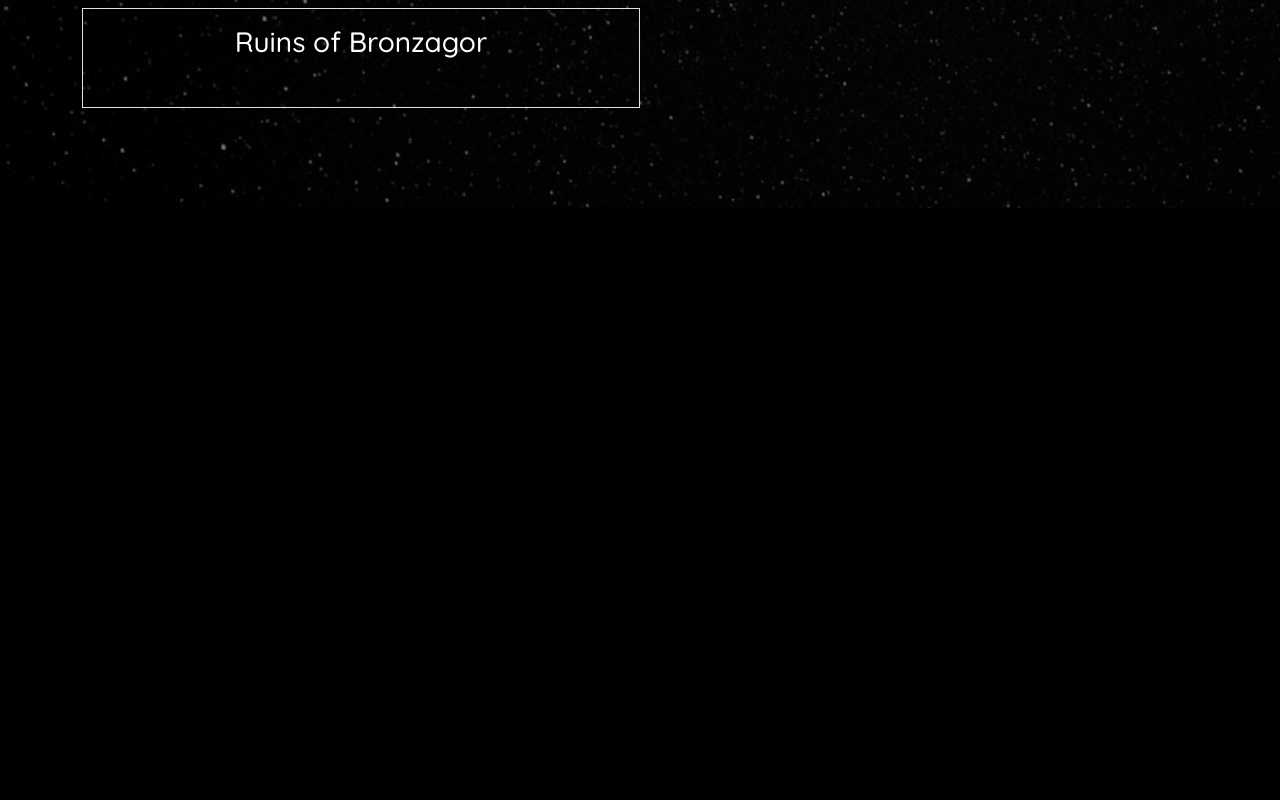
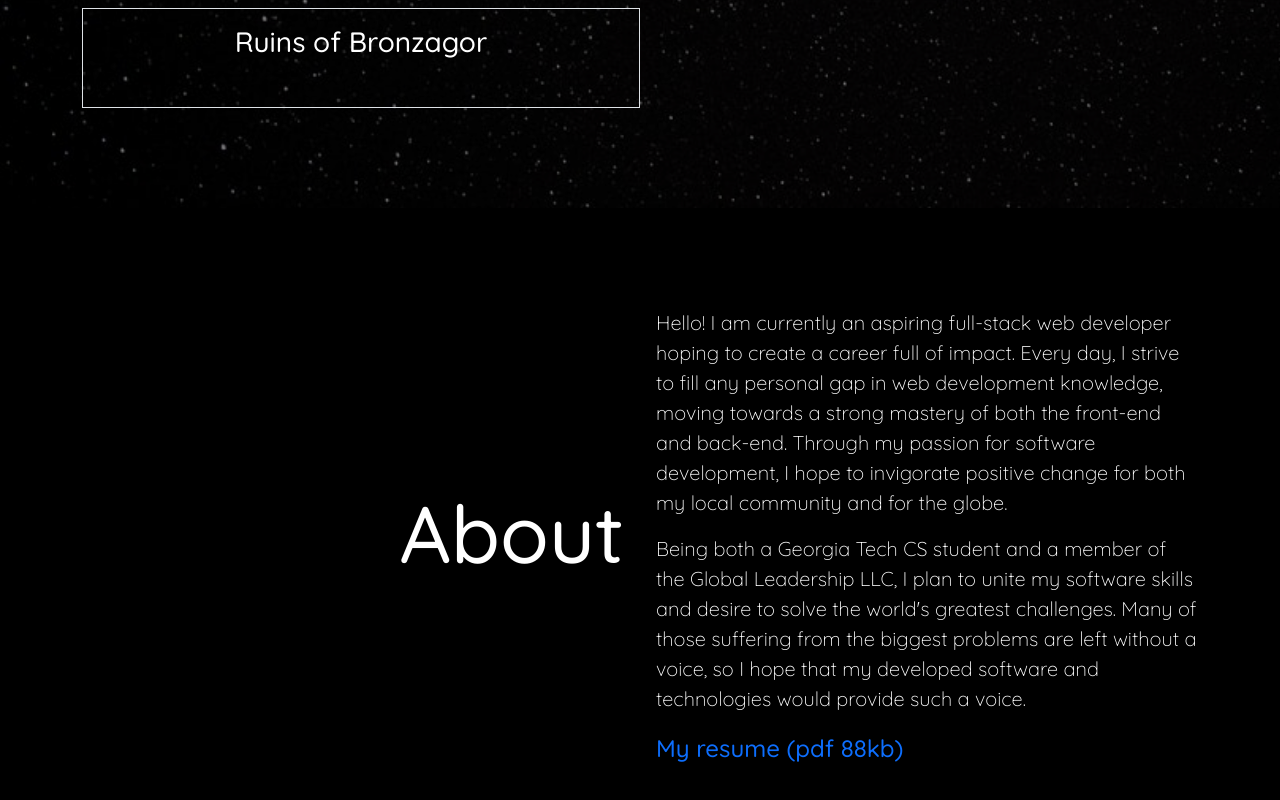
Before and after one commit to RichardZhangCS/RichardZhangCS.github.io, a React (Create React App) app: page / in a window 1280 px wide. Shown: the part 1803-2603 px from the top of the page. Before the commit the page ends 2011 px from the top, so only its background shows below. Built offline with nearby package versions, Linux system fonts and the light colour scheme.

Commit message:
Created about section

```diff
--- /dev/null
+++ b/src/AboutSection.css
@@ -0,0 +1,6 @@
+#about {
+  padding-top: 100px;
+  padding-bottom: 100px;
+  position: relative;
+  height: fit-content;
+}
--- /dev/null
+++ b/src/AboutSection.js
@@ -0,0 +1,33 @@
+import "./AboutSection.css";
+import resume from "./assets/resume.pdf";
+export default function AboutSection() {
+  return (
+    <section id="about">
+      <div className="container d-flex">
+        <div className="w-50 d-inline-block align-self-center">
+          <h1 className="section-title me-3 text-end">About</h1>
+        </div>
+        <div className="w-50 ps-3">
+          <p className="lead">
+            Hello! I am currently an aspiring full-stack web developer hoping to
+            create a career full of impact. Every day, I strive to fill any
+            personal gap in web development knowledge, moving towards a strong
+            mastery of both the front-end and back-end. Through my passion for
+            software development, I hope to invigorate positive change for both
+            my local community and for the globe.
+          </p>
+          <p className="lead">
+            Being both a Georgia Tech CS student and a member of the Global
+            Leadership LLC, I plan to unite my software skills and desire to
+            solve the world's greatest challenges. Many of those suffering from
+            the biggest problems are left without a voice, so I hope that my
+            developed software and technologies would provide such a voice.
+          </p>
+          <a href={resume} download className="download-link">
+            My resume (pdf 88kb)
+          </a>
+        </div>
+      </div>
+    </section>
+  );
+}
--- a/src/App.css
+++ b/src/App.css
@@ -10,3 +10,7 @@ body {
     opacity: 1;
   }
 }
+.download-link {
+  text-decoration: none;
+  font-size: 24px;
+}
--- a/src/App.js
+++ b/src/App.js
@@ -1,3 +1,4 @@
+import AboutSection from "./AboutSection";
 import "./App.css";
 import Header from "./Header";
 import HomeSection from "./HomeSection";
@@ -9,6 +10,7 @@ function App() {
       <Header></Header>
       <HomeSection></HomeSection>
       <ProjectsSection></ProjectsSection>
+      <AboutSection></AboutSection>
     </>
   );
 }
--- a/src/HomeSection.css
+++ b/src/HomeSection.css
@@ -17,16 +17,20 @@
 }
 #name,
 #title,
-#headshot {
+#headshot,
+.icon-container {
   opacity: 0;
   animation: fadein 1.5s;
   animation-fill-mode: forwards;
 }
 #title {
-  animation-delay: 0.3s;
+  animation-delay: 0.2s;
 }
 #headshot {
   animation-delay: 0.6s;
+}
+.icon-container {
+  animation-delay: 0.4s;
 }
 .fa {
   font-size: 30px;
--- a/src/ProjectsSection.js
+++ b/src/ProjectsSection.js
@@ -1,5 +1,5 @@
 import "./ProjectsSection.css";
-import pdfFile from "./instagram_voter.pdf";
+import pdfFile from "./assets/instagram_voter.pdf";
 export default function ProjectsSection() {
   const createProjectObj = (title, link, current) => {
     return { title, link, current };
```
Also changed, not shown: 2 other files (tests, documents, lock files or other folders).
